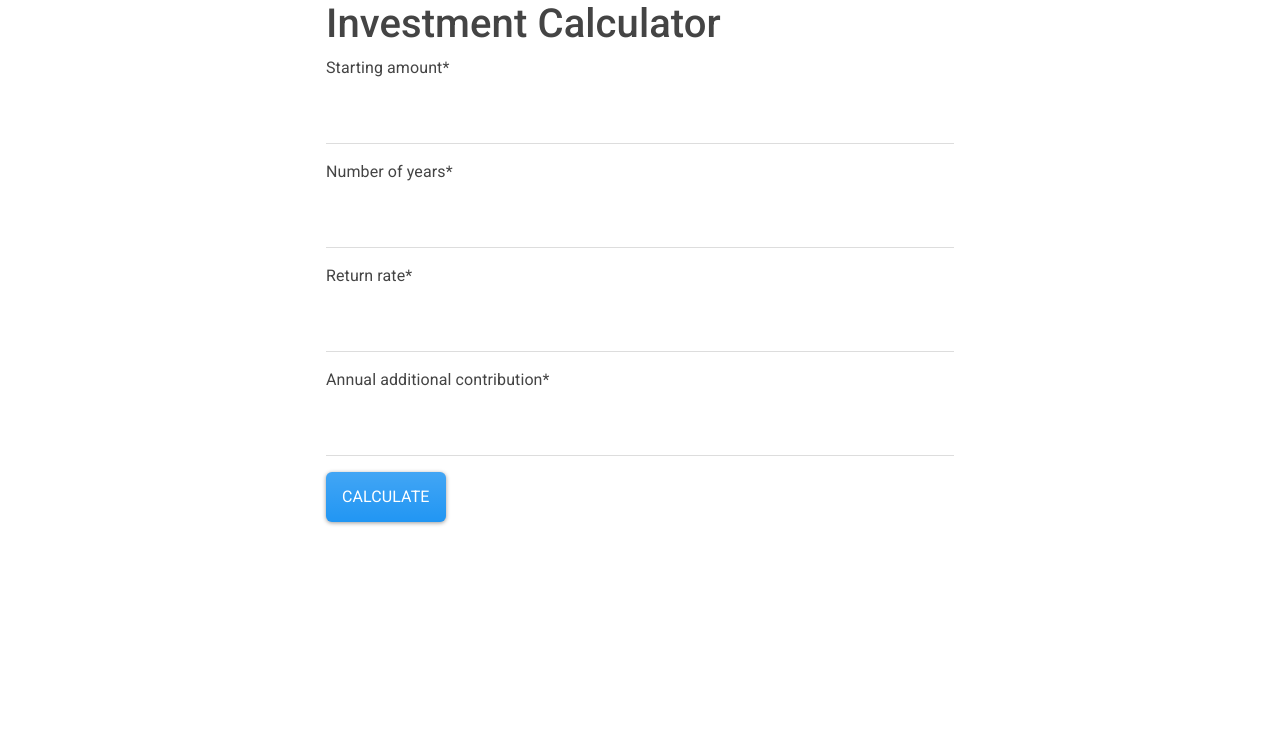
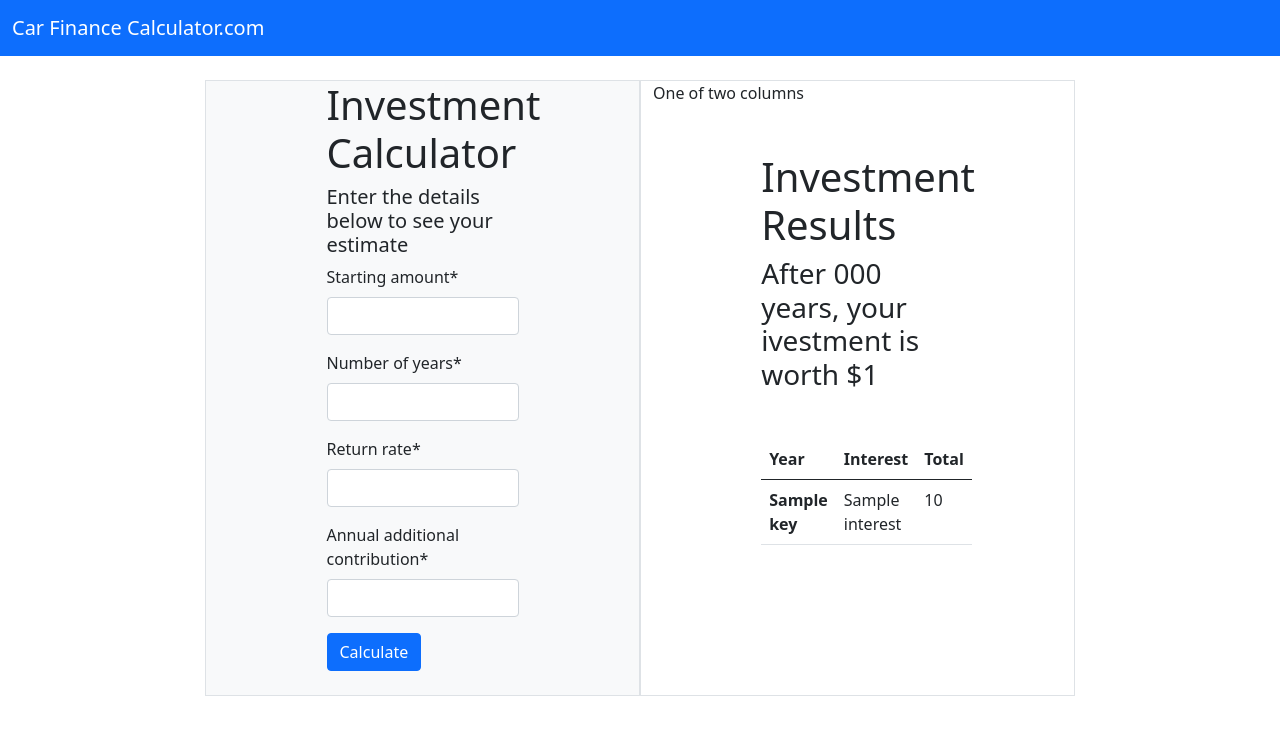
Before and after one commit to lowdowner/loancalculator, a Django app: template loancalculator/templates/loancalculator/index.html in a window 1280 px wide. Shown: the top 735 px of the page. Run offline with Django 3.2, Linux system fonts and the light colour scheme; tables that the repository leaves empty hold one stand-in row (values such as "Sample post"); the template is opened without the code that fills it: values that come from a table or form of the project are taken from there, most other values are stand-ins (such as "Sample title", 1, 10 or a date in 2020); some libraries are stand-ins or nearby versions.

Commit message:
Homepage border and styling

```diff
--- a/loancalculator/templates/loancalculator/base.html
+++ b/loancalculator/templates/loancalculator/base.html
@@ -5,10 +5,21 @@
     <meta http-equiv="X-UA-Compatible" content="IE=edge">
     <meta name="viewport" content="width=device-width, initial-scale=1.0">
     <title>Investment Calculator</title>
-    <link href="https://bootswatch.com/5/materia/bootstrap.min.css" rel="stylesheet">
+    <!-- <link href="https://bootswatch.com/5/materia/bootstrap.min.css" rel="stylesheet"> -->
+
+    <link href="https://cdn.jsdelivr.net/npm/bootstrap@5.0.2/dist/css/bootstrap.min.css" rel="stylesheet" integrity="sha384-EVSTQN3/azprG1Anm3QDgpJLIm9Nao0Yz1ztcQTwFspd3yD65VohhpuuCOmLASjC" crossorigin="anonymous">
 
 </head>
+
 <body>
+
+    <nav class="navbar navbar-dark bg-primary">
+        <div class="container-fluid">
+            <a class="navbar-brand" href="{% url 'index' %}">Car Finance Calculator.com</a>
+            </div>
+      </nav>
+      <br>
+
     {% block content %}
     {% endblock content %}
 </body>
--- a/loancalculator/templates/loancalculator/index.html
+++ b/loancalculator/templates/loancalculator/index.html
@@ -2,9 +2,15 @@
 {% load crispy_forms_tags %}
 
 {% block content %}
+
+
+<div class="row justify-content-center">
+
+    <div class="col-4 border bg-light">
     <div class="row t-5">
         <div class="col-12 col-md-6 mx-md-auto">
             <h1> Investment Calculator</h1>
+                <h5> Enter the details below to see your estimate</h5>
 
             <form method="POST">
                 {% csrf_token %}
@@ -12,7 +18,45 @@
 
                 <button class="btn btn-primary" type="submit">Calculate</button>
             </form>
+            <br>
         </div>
     </div>
+    </div>
+
+    <div class="col-4 border">
+        One of two columns
+        <div class="row mt-5">
+            <div class="col-12 col-md-6 mx-md-auto">
+
+                <h1>Investment Results</h1>
+                <h3> After {{ number_of_years }} years, your ivestment is worth ${{ total_result }}</h3>
+
+                <div class="mt-5">
+                    <table class="table">
+                        <thead>
+                            <tr>
+                                <th scope="col">Year</th>
+                                <th scope="col">Interest</th>
+                                <th scope="col">Total</th>
+                            </tr>
+                        </thead>
+                        <tbody>
+
+                            {% for key, value in yearly_results.items %}
+
+                            <tr>
+                                <th scope="row">{{ key }}</th>
+                                <td>{{ value.interest }}</td>
+                                <td>{{ value.total }}</td>
+                            </tr>
+                            {% endfor %}
+                        </tbody>
+                    </table>
+                </div>
+            </div>
+        </div>
+      </div>
+    </div>
+  </div>
 
 {% endblock content %}
```
